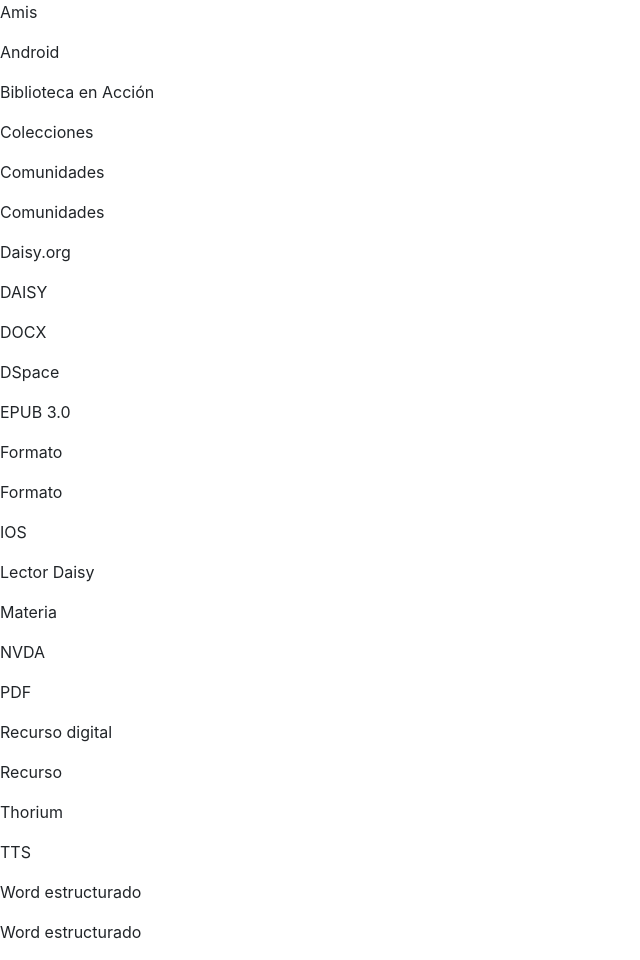
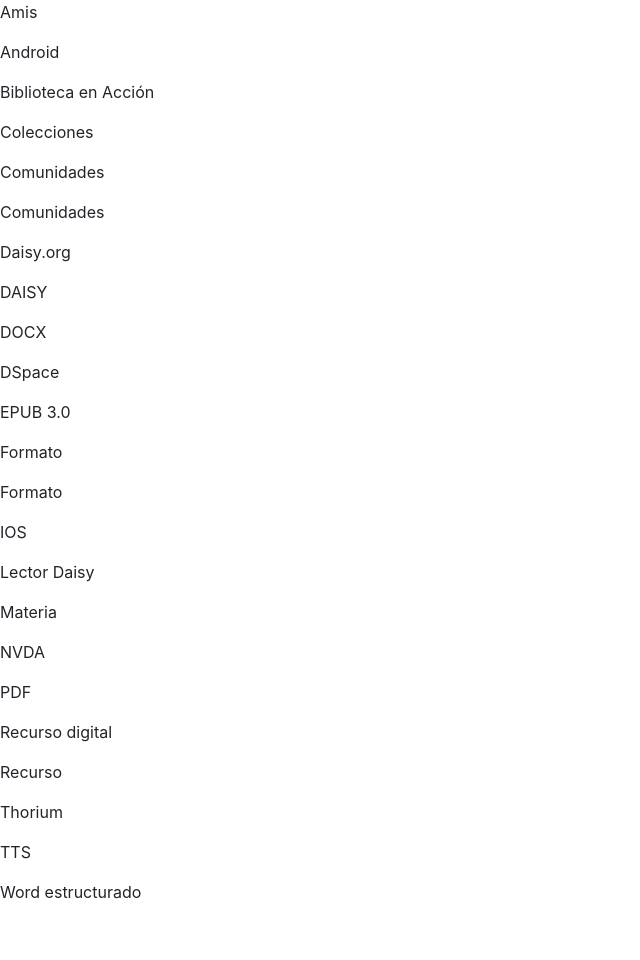
Before and after one commit to bibliotecaparaciegosincic/bibliotecaparaciegosincic, a plain HTML site: page index.html in a window 1280 px wide. Shown: the whole page, without its empty margins (0-640 px from the left). After the commit the page ends 920 px from the top, so only its background shows below. Drawn offline with nearby package versions, Linux system fonts and the light colour scheme.

Commit message:
Update index.html

```diff
--- a/index.html
+++ b/index.html
@@ -32,7 +32,6 @@
 <p>Thorium</p>
 <p>TTS</p>
 <p>Word estructurado</p>
-<p>Word estructurado</p>
 
 </body>
 </html>
```
